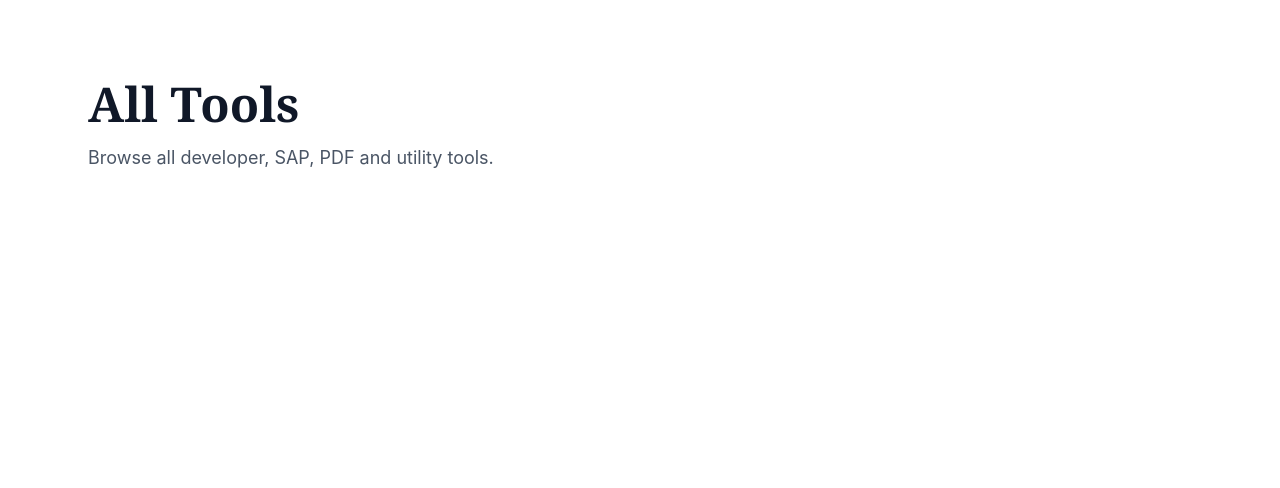
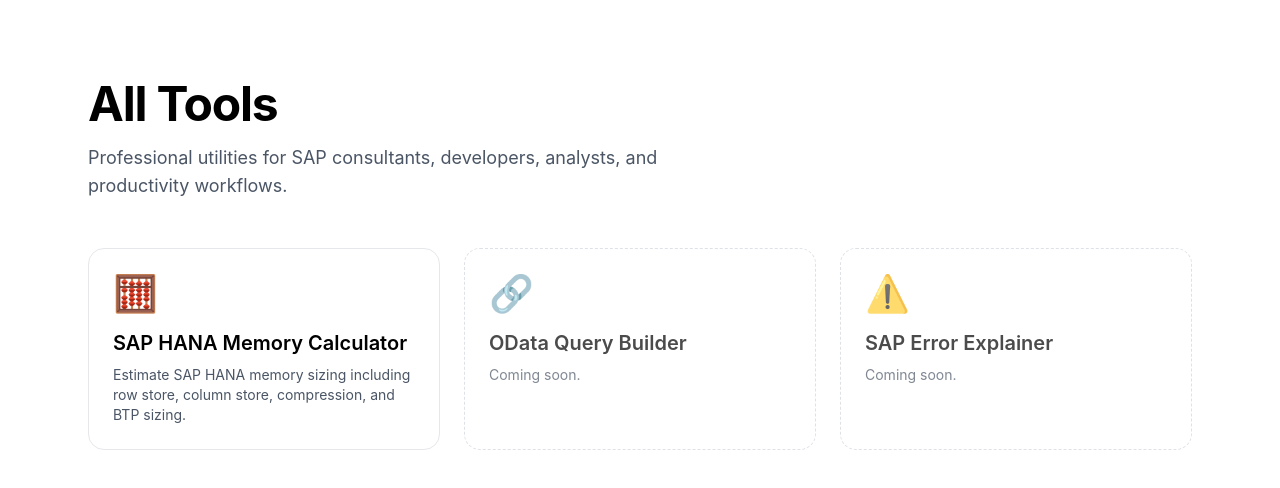
Before and after one commit to nchanduk-tech/toolsmaid, a Next.js app: page /tools in a window 1280 px wide. Shown: the top 488 px of the page. Built offline with nearby package versions, Linux system fonts and the light colour scheme.

Commit message:
hana calculator updated at all tiles

```diff
--- /dev/null
+++ b/app/tools/currency-converter/page.tsx
@@ -0,0 +1,13 @@
+export default function Page() {
+  return (
+    <div className="max-w-5xl mx-auto px-6 py-24">
+      <h1 className="text-4xl font-bold mb-4">
+        Tool Under Development
+      </h1>
+
+      <p className="text-gray-600 text-lg">
+        This tool is currently being built.
+      </p>
+    </div>
+  );
+}
--- /dev/null
+++ b/app/tools/json-formatter/page.tsx
@@ -0,0 +1,13 @@
+export default function Page() {
+  return (
+    <div className="max-w-5xl mx-auto px-6 py-24">
+      <h1 className="text-4xl font-bold mb-4">
+        Tool Under Development
+      </h1>
+
+      <p className="text-gray-600 text-lg">
+        This tool is currently being built.
+      </p>
+    </div>
+  );
+}
--- /dev/null
+++ b/app/tools/odata-query-builder/page.tsx
@@ -0,0 +1,13 @@
+export default function Page() {
+  return (
+    <div className="max-w-5xl mx-auto px-6 py-24">
+      <h1 className="text-4xl font-bold mb-4">
+        Tool Under Development
+      </h1>
+
+      <p className="text-gray-600 text-lg">
+        This tool is currently being built.
+      </p>
+    </div>
+  );
+}
--- a/app/tools/page.tsx
+++ b/app/tools/page.tsx
@@ -1,13 +1,66 @@
+import Link from 'next/link';
+
 export default function ToolsPage() {
   return (
     <main className="max-w-6xl mx-auto px-6 py-20">
-      <h1 className="text-5xl font-serif font-semibold text-gray-900">
-        All Tools
-      </h1>
 
-      <p className="mt-4 text-lg text-gray-600">
-        Browse all developer, SAP, PDF and utility tools.
-      </p>
+      <div className="mb-12">
+        <h1 className="text-5xl font-bold tracking-tight text-black">
+          All Tools
+        </h1>
+
+        <p className="mt-4 text-lg text-gray-600 max-w-2xl">
+          Professional utilities for SAP consultants, developers,
+          analysts, and productivity workflows.
+        </p>
+      </div>
+
+      <div className="grid md:grid-cols-2 lg:grid-cols-3 gap-6">
+
+        {/* HANA Calculator */}
+        <Link
+          href="/hana-memory-calculator"
+          className="border border-gray-200 rounded-2xl p-6 hover:shadow-lg transition"
+        >
+          <div className="text-4xl mb-4">🧮</div>
+
+          <h2 className="text-xl font-semibold text-black mb-2">
+            SAP HANA Memory Calculator
+          </h2>
+
+          <p className="text-gray-600 text-sm">
+            Estimate SAP HANA memory sizing including row store,
+            column store, compression, and BTP sizing.
+          </p>
+        </Link>
+
+        {/* Placeholder */}
+        <div className="border border-dashed border-gray-300 rounded-2xl p-6 opacity-70">
+          <div className="text-4xl mb-4">🔗</div>
+
+          <h2 className="text-xl font-semibold text-black mb-2">
+            OData Query Builder
+          </h2>
+
+          <p className="text-gray-600 text-sm">
+            Coming soon.
+          </p>
+        </div>
+
+        <div className="border border-dashed border-gray-300 rounded-2xl p-6 opacity-70">
+          <div className="text-4xl mb-4">⚠️</div>
+
+          <h2 className="text-xl font-semibold text-black mb-2">
+            SAP Error Explainer
+          </h2>
+
+          <p className="text-gray-600 text-sm">
+            Coming soon.
+          </p>
+        </div>
+
+      </div>
+
     </main>
   );
 }
--- /dev/null
+++ b/app/tools/pdf-compressor/page.tsx
@@ -0,0 +1,13 @@
+export default function Page() {
+  return (
+    <div className="max-w-5xl mx-auto px-6 py-24">
+      <h1 className="text-4xl font-bold mb-4">
+        Tool Under Development
+      </h1>
+
+      <p className="text-gray-600 text-lg">
+        This tool is currently being built.
+      </p>
+    </div>
+  );
+}
--- /dev/null
+++ b/app/tools/sap-error-code-explainer/page.tsx
@@ -0,0 +1,13 @@
+export default function Page() {
+  return (
+    <div className="max-w-5xl mx-auto px-6 py-24">
+      <h1 className="text-4xl font-bold mb-4">
+        Tool Under Development
+      </h1>
+
+      <p className="text-gray-600 text-lg">
+        This tool is currently being built.
+      </p>
+    </div>
+  );
+}
--- a/components/layout/Navbar.tsx
+++ b/components/layout/Navbar.tsx
@@ -9,10 +9,88 @@
             <Logo />
         </Link>
         <div className="hidden md:flex items-center gap-8 text-sm text-gray-500">
-          <Link href="/tools"      className="hover:text-gray-900 transition-colors">Tools</Link>
-          <Link href="/tools#sap"  className="hover:text-gray-900 transition-colors">SAP Suite</Link>
-          <Link href="/blog"       className="hover:text-gray-900 transition-colors">Blog</Link>
+  {/* Tools Dropdown */}
+  <div className="relative group">
+    <button className="hover:text-gray-900 transition-colors text-black font-medium">
+      Tools
+    </button>
+
+    <div className="absolute left-0 top-full pt-3 hidden group-hover:block z-50">
+      <div className="w-80 bg-white border border-gray-200 rounded-2xl shadow-xl overflow-hidden">
+
+        <div className="px-5 py-3 text-xs font-semibold text-gray-500 bg-gray-50 border-b">
+          SAP TOOLS
         </div>
+
+        <Link
+          href="/tools/hana-memory-calculator"
+          className="block px-5 py-4 hover:bg-gray-50 text-gray-700"
+        >
+          SAP HANA Memory Calculator
+        </Link>
+
+        <Link
+          href="/tools/odata-query-builder"
+          className="block px-5 py-4 hover:bg-gray-50 text-gray-700"
+        >
+          OData Query Builder
+        </Link>
+
+        <Link
+          href="/tools/sap-error-code-explainer"
+          className="block px-5 py-4 hover:bg-gray-50 text-gray-700"
+        >
+          SAP Error Code Explainer
+        </Link>
+
+        <div className="px-5 py-3 text-xs font-semibold text-gray-500 bg-gray-50 border-y">
+          DEVELOPER TOOLS
+        </div>
+
+        <Link
+          href="/tools/json-formatter"
+          className="block px-5 py-4 hover:bg-gray-50 text-gray-700"
+        >
+          JSON Formatter & Validator
+        </Link>
+
+        <div className="px-5 py-3 text-xs font-semibold text-gray-500 bg-gray-50 border-y">
+          FINANCE TOOLS
+        </div>
+
+        <Link
+          href="/tools/currency-converter"
+          className="block px-5 py-4 hover:bg-gray-50 text-gray-700"
+        >
+          Currency Converter
+        </Link>
+
+        <div className="px-5 py-3 text-xs font-semibold text-gray-500 bg-gray-50 border-y">
+          PDF TOOLS
+        </div>
+
+        <Link
+          href="/tools/pdf-compressor"
+          className="block px-5 py-4 hover:bg-gray-50 text-gray-700"
+        >
+          PDF Compressor
+        </Link>
+      </div>
+    </div>
+  </div>
+<Link
+  href="/tools#sap"
+  className="hover:text-gray-900 transition-colors"
+>
+  SAP Suite
+</Link>
+  <Link
+    href="/blog"
+    className="hover:text-gray-900 transition-colors"
+  >
+    Blog
+  </Link>
+</div>
         <Link
           href="/tools"
           className="text-sm font-medium px-4 py-2 bg-gray-900 text-white rounded-lg hover:bg-gray-700 transition-colors"
--- a/lib/tools-registry.ts
+++ b/lib/tools-registry.ts
@@ -19,7 +19,7 @@
     name: 'SAP HANA Memory Calculator',
     description: 'Estimate column store, row store, delta merge buffer and get BTP tier recommendations instantly.',
     category: 'sap',
-    href: '/hana-memory-calculator',
+    href: '/tools/hana-memory-calculator',
     icon: '🧮',
     tags: ['SAP', 'HANA', 'BTP', 'Memory'],
     isPro: false,
```
Also changed, not shown: app/tools/hana-memory-calculator/HanaCalculator.tsx (renamed from app/hana-memory-calculator/HanaCalculator.tsx), app/tools/hana-memory-calculator/page.tsx (renamed from app/hana-memory-calculator/page.tsx).
